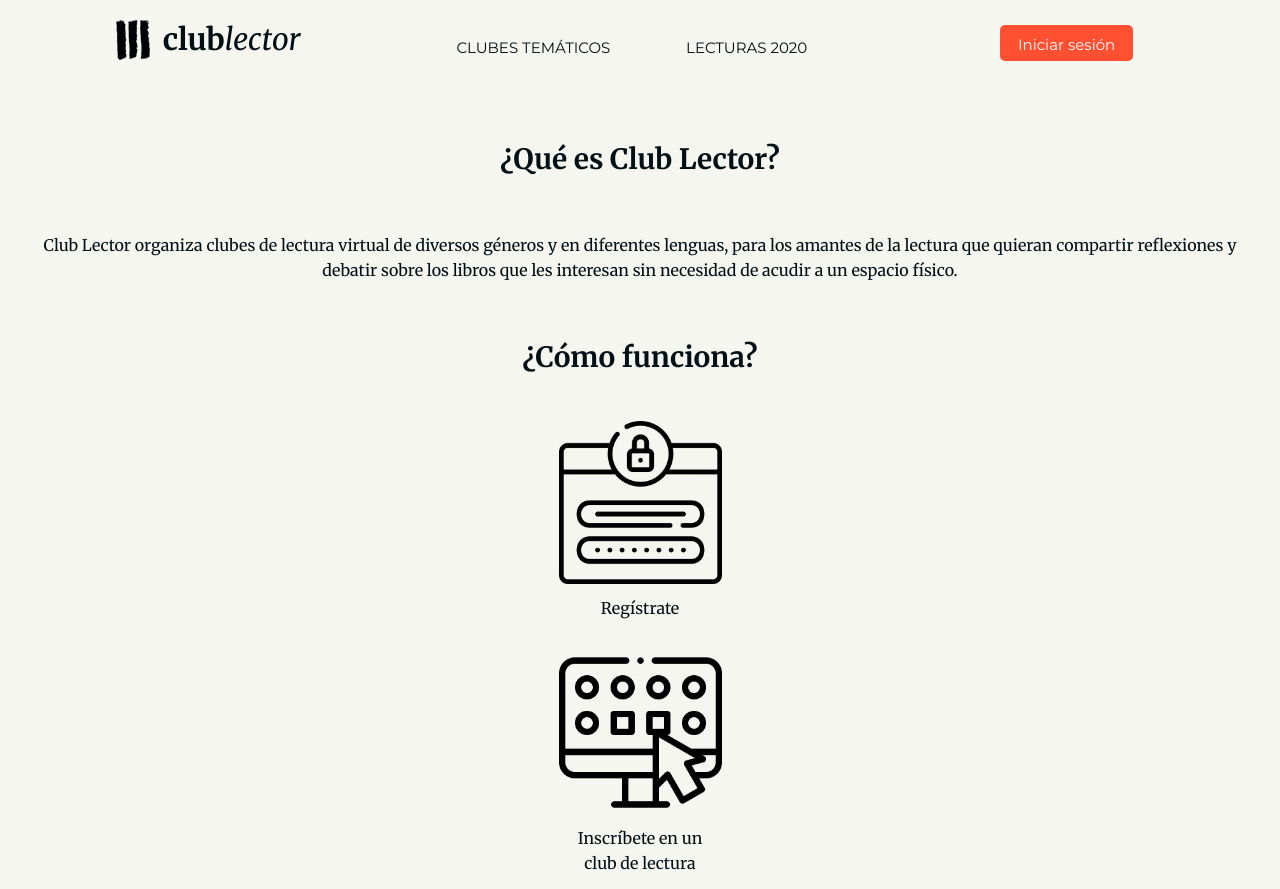
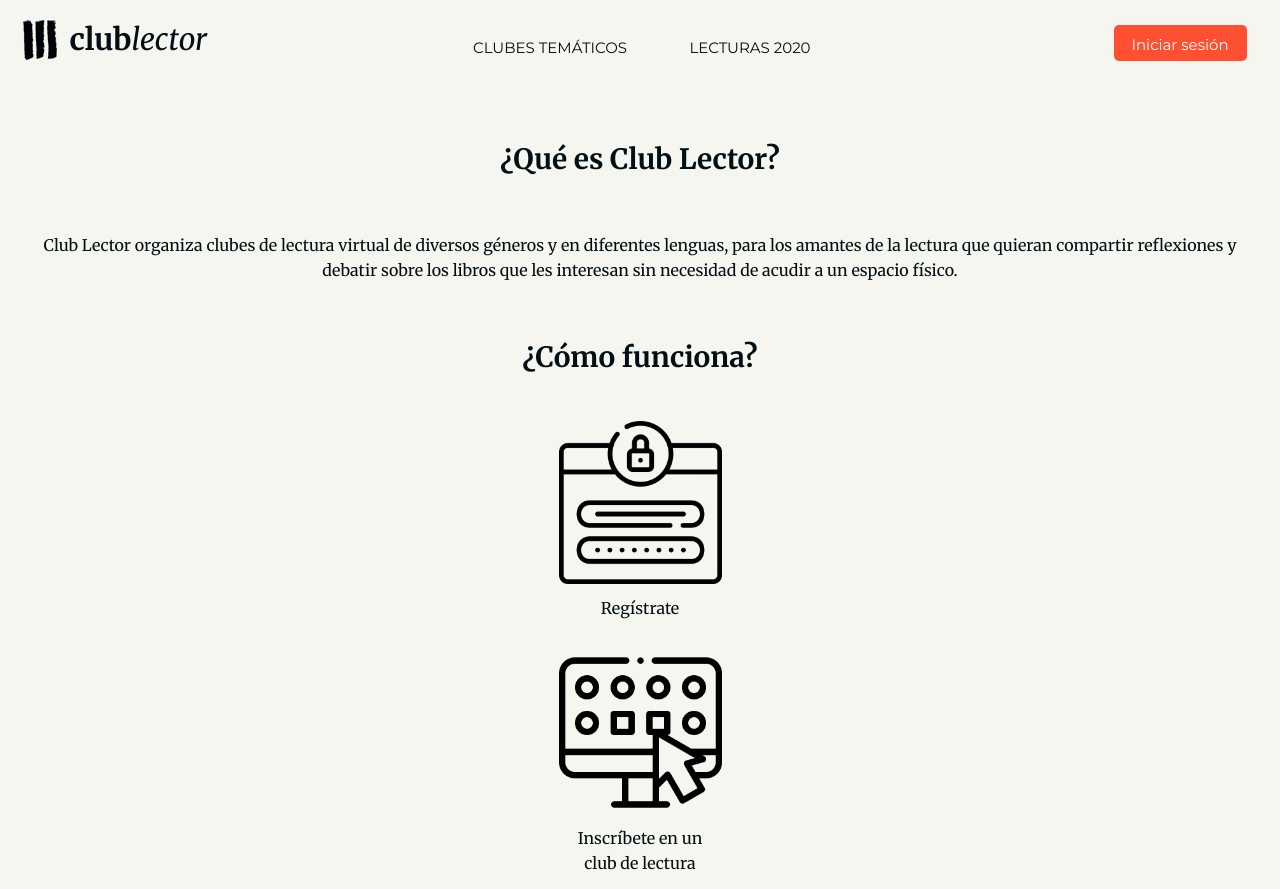
Before and after one commit to BryanS1989/M4-252_HTML_y_CSS_PEC3, a website built with Parcel: page index.html in a window 1280 px wide. Shown: the top 889 px of the page. Built offline with nearby package versions, Linux system fonts and the light colour scheme.

Commit message:
HOTFIX footer alignment OTROS links, and aligment index flex elements

```diff
--- a/styles/styles.css
+++ b/styles/styles.css
@@ -97,13 +97,22 @@ header nav li {
 
 	header {
 		flex-flow: row wrap;
+		justify-content: flex-start;
 	}
 
 	header div:first-child {
+		max-width: 20rem;
 		order: 3;
 	}
 
 	#brand {
+		max-width: 20rem;
+		margin-left: 2rem;
+	}
+
+	header nav {
+		max-width: 40rem;
+		margin: 0 auto;
 	}
 
 	header nav ul {
@@ -561,6 +570,7 @@ footer div p {
 	#otros {
 		flex-flow: row wrap;
 		justify-content: flex-start;
+		margin-left: 2rem;
 	}
 
 	#social {
```
